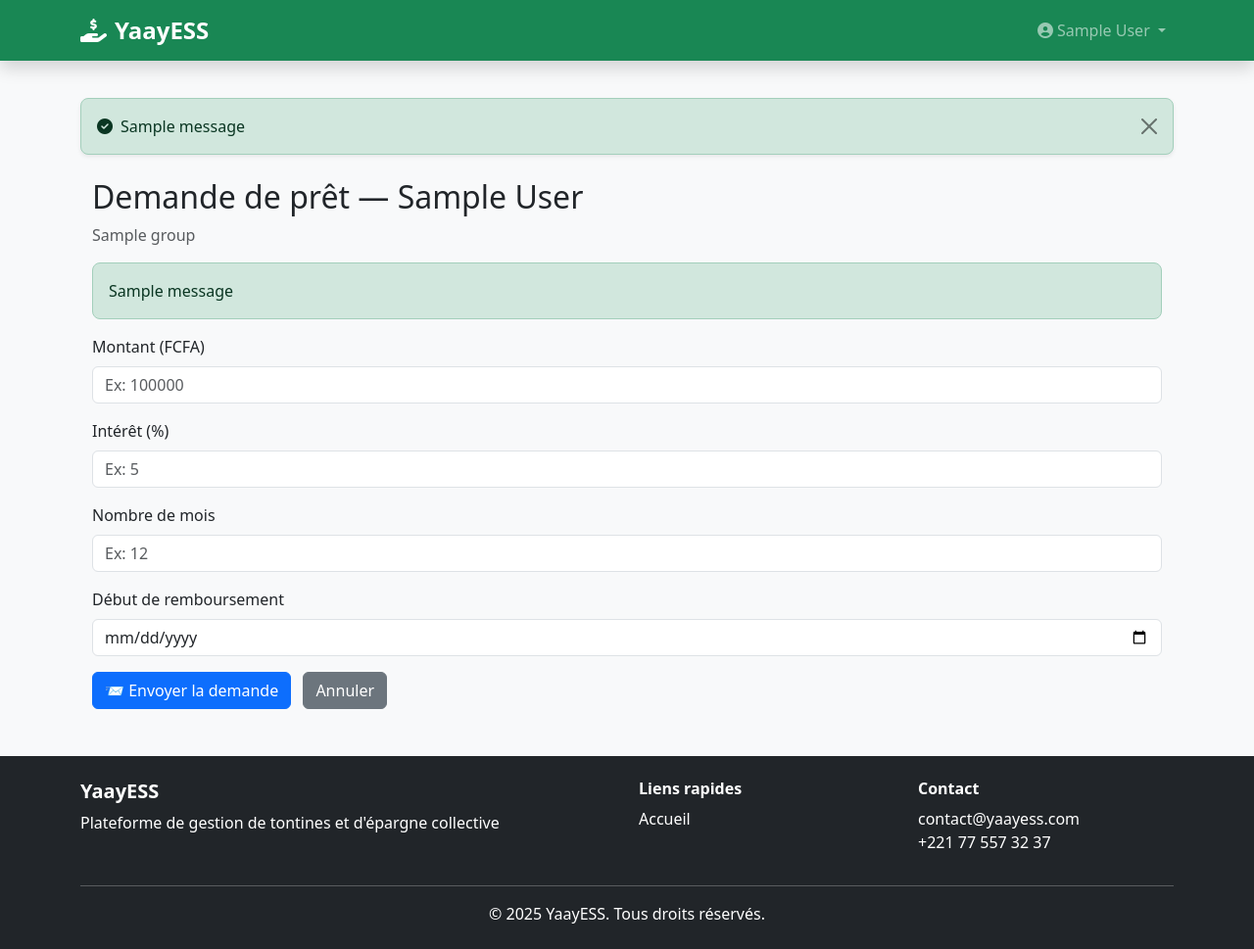
After one commit to Indour61/yaayess-tontine, a Django app: page /epargne/pret/nouveau/1/ in a window 1280 px wide. The commit adds this page. Shown: the whole page at 98% size. Run offline with Django 5.2, Linux system fonts and the light colour scheme; a user stored in the database is signed in; tables that the repository leaves empty hold one stand-in row (values such as "Sample post"); one stand-in notice (Sample message) is shown; some libraries are stand-ins or nearby versions.

Commit message:
ajout demande pret et liste des remboursements

```diff
--- a/epargnecredit/forms.py
+++ b/epargnecredit/forms.py
@@ -118,3 +118,62 @@ class RegisterForm(UserCreationForm):
         if commit:
             user.save()
         return user
+
+# epargnecredit/forms.py
+from django import forms
+from django.utils import timezone
+from .models import PretDemande
+
+# epargnecredit/forms.py
+from django import forms
+from django.utils import timezone
+from decimal import Decimal, ROUND_HALF_UP, InvalidOperation
+from .models import PretDemande
+
+class PretDemandeForm(forms.ModelForm):
+    class Meta:
+        model = PretDemande
+        fields = ["montant", "interet", "nb_mois", "debut_remboursement"]
+        widgets = {
+            "montant": forms.NumberInput(attrs={"class": "form-control", "min": "1", "step": "1", "placeholder": "Ex: 100000"}),
+            "interet": forms.NumberInput(attrs={"class": "form-control", "min": "0", "max": "100", "step": "0.01", "placeholder": "Ex: 5"}),
+            "nb_mois": forms.NumberInput(attrs={"class": "form-control", "min": "1", "step": "1", "placeholder": "Ex: 12"}),
+            "debut_remboursement": forms.DateInput(attrs={"class": "form-control", "type": "date"}),
+        }
+
+    def clean(self):
+        cleaned = super().clean()
+        montant = cleaned.get("montant")
+        interet = cleaned.get("interet")
+        nb_mois = cleaned.get("nb_mois")
+        debut = cleaned.get("debut_remboursement")
+
+        # Montant: forcer entier (field = Decimal(… , decimal_places=0))
+        try:
+            if montant is None:
+                raise InvalidOperation
+            cleaned["montant"] = Decimal(montant).quantize(Decimal("1"), rounding=ROUND_HALF_UP)
+            if cleaned["montant"] <= 0:
+                self.add_error("montant", "Le montant doit être > 0.")
+        except Exception:
+            self.add_error("montant", "Montant invalide.")
+
+        # Intérêt %
+        try:
+            if interet is None:
+                raise InvalidOperation
+            interet = Decimal(interet)
+            if interet < 0 or interet > 100:
+                self.add_error("interet", "L'intérêt doit être entre 0 et 100%.")
+        except Exception:
+            self.add_error("interet", "Intérêt invalide.")
+
+        # Nombre de mois
+        if not nb_mois or int(nb_mois) <= 0:
+            self.add_error("nb_mois", "Le nombre de mois doit être > 0.")
+
+        # Date de début
+        if debut and debut < timezone.now().date():
+            self.add_error("debut_remboursement", "La date de début ne peut pas être passée.")
+
+        return cleaned
--- a/epargnecredit/urls.py
+++ b/epargnecredit/urls.py
@@ -43,4 +43,11 @@ urlpatterns = [
     # --- Historique cycles & actions ---
     path('<int:group_id>/historique-cycles/', views.historique_cycles_view, name='historique_cycles'),
     path("historique-actions/", views.historique_actions_view, name="historique_actions"),
+
+    path("pret/nouveau/<int:member_id>/", views.demande_pret, name="demande_pret"),
+    path("pret/<int:pk>/valider/", views.pret_valider, name="pret_valider"),
+    path("pret/<int:pk>/refuser/", views.pret_refuser, name="pret_refuser"),
+
+    path("pret/<int:pk>/remboursement/", views.pret_remboursement_detail, name="pret_remboursement_detail"),
+
 ]
--- a/epargnecredit/views.py
+++ b/epargnecredit/views.py
@@ -328,7 +328,7 @@ from django.shortcuts import get_object_or_404, render, redirect
 from django.urls import reverse
 
 from .models import Group, GroupMember, Versement, ActionLog
-
+from .models import Group, GroupMember, Versement, ActionLog, PretDemande  # + PretDemande
 
 @login_required
 def group_detail(request, group_id):
@@ -344,7 +344,6 @@ def group_detail(request, group_id):
         return redirect("epargnecredit:group_list")
 
     # --- Nom de la relation reverse GroupMember -> Versement ---
-    # epargnecredit utilise 'versements_ec'
     rel_lookup = "versements_ec"
 
     # --- Sous-requête : dernier versement (date + montant) depuis date_reset si définie ---
@@ -410,6 +409,16 @@ def group_detail(request, group_id):
     if user_is_admin:
         request.session["last_invitation_link"] = invite_url
 
+    # --- 🔹 Demandes de prêt en attente (admin seulement) ---
+    pending_prets = PretDemande.objects.none()
+    if user_is_admin:
+        pending_prets = (
+            PretDemande.objects
+            .filter(member__group=group, statut="PENDING")
+            .select_related("member", "member__user")
+            .order_by("-created_at")
+        )
+
     context = {
         "group": group,
         "membres": membres,                # total_montant / last_date / last_amount
@@ -419,6 +428,7 @@ def group_detail(request, group_id):
         "user_is_admin": user_is_admin,
         "invite_url": invite_url,
         "last_invitation_link": request.session.get("last_invitation_link"),
+        "pending_prets": pending_prets,    # 🔹 ajouté
     }
     return render(request, "epargnecredit/group_detail.html", context)
 
@@ -907,3 +917,223 @@ def historique_actions_view(request):
     return render(request, "epargnecredit/historique_actions.html", {
         "logs": logs
     })
+
+# epargnecredit/views.py (ajoute en haut si pas déjà)
+from django.views.decorators.http import require_http_methods
+from django.utils import timezone
+from django.contrib.auth.decorators import login_required
+from django.contrib import messages
+from django.shortcuts import get_object_or_404, render, redirect
+from django.urls import reverse
+from django.db import transaction
+
+from .models import Group, GroupMember, Versement, PretDemande  # 🔹 PretDemande
+from .forms import PretDemandeForm
+
+# ------------------------------------------------
+# Créer une demande de prêt (membre ou admin)
+# ------------------------------------------------
+# epargnecredit/views.py
+from django.db import transaction, IntegrityError
+from django.contrib import messages
+from django.shortcuts import get_object_or_404, render, redirect
+from django.contrib.auth.decorators import login_required
+from django.utils import timezone
+from .models import GroupMember, PretDemande
+from .forms import PretDemandeForm
+
+@login_required
+@transaction.atomic
+def demande_pret(request, member_id: int):
+    member = get_object_or_404(
+        GroupMember.objects.select_related("user", "group"),
+        id=member_id
+    )
+    group = member.group
+
+    # Permissions: le membre lui-même, l'admin du groupe, ou super_admin
+    is_self = (request.user == member.user)
+    is_group_admin = (request.user == getattr(group, "admin", None))
+    is_super_admin = bool(getattr(request.user, "is_super_admin", False))
+    if not (is_self or is_group_admin or is_super_admin):
+        messages.error(request, "Vous n’avez pas les droits pour créer une demande de prêt pour ce membre.")
+        return redirect("epargnecredit:group_detail", group_id=group.id)
+
+    if request.method == "POST":
+        form = PretDemandeForm(request.POST)
+        if form.is_valid():
+            try:
+                # Empêcher plusieurs demandes “en attente” (contrainte DB + garde applicative)
+                if PretDemande.objects.filter(member=member, statut="PENDING").exists():
+                    messages.warning(request, "Une demande de prêt est déjà en attente pour ce membre.")
+                    return redirect("epargnecredit:group_detail", group_id=group.id)
+
+                demande: PretDemande = form.save(commit=False)
+                demande.member = member
+                demande.statut = "PENDING"
+                demande.save()
+            except IntegrityError as e:
+                # Cas de collision avec l'unique constraint conditionnelle
+                if "uniq_pending_pret_par_membre_ec" in str(e):
+                    messages.warning(request, "Une demande de prêt est déjà en attente pour ce membre.")
+                    return redirect("epargnecredit:group_detail", group_id=group.id)
+                messages.error(request, f"Erreur base de données: {e}")
+                return render(request, "epargnecredit/demande_pret_form.html", {
+                    "form": form, "member": member, "group": group
+                }, status=400)
+            except Exception as e:
+                messages.error(request, f"Erreur inattendue: {e}")
+                return render(request, "epargnecredit/demande_pret_form.html", {
+                    "form": form, "member": member, "group": group
+                }, status=400)
+
+            messages.success(request, "Votre demande de prêt a été enregistrée et est en attente de validation.")
+            return redirect("epargnecredit:group_detail", group_id=group.id)
+        else:
+            # Réafficher le formulaire avec les erreurs
+            return render(request, "epargnecredit/demande_pret_form.html", {
+                "form": form, "member": member, "group": group
+            }, status=400)
+    else:
+        # GET
+        form = PretDemandeForm()
+        return render(request, "epargnecredit/demande_pret_form.html", {
+            "form": form, "member": member, "group": group
+        })
+
+# ------------------------------------------------
+# Valider / Refuser une demande (ADMIN SEULEMENT)
+# ------------------------------------------------
+@login_required
+@require_http_methods(["POST"])
+@transaction.atomic
+def pret_valider(request, pk: int):
+    demande = get_object_or_404(PretDemande.objects.select_related("member", "member__group"), pk=pk)
+    group = demande.member.group
+
+    is_group_admin = (request.user == getattr(group, "admin", None))
+    is_super_admin = bool(getattr(request.user, "is_super_admin", False))
+    if not (is_group_admin or is_super_admin):
+        messages.error(request, "Seul l’admin du groupe peut valider un prêt.")
+        return redirect("epargnecredit:group_detail", group_id=group.id)
+
+    if demande.statut != "PENDING":
+        messages.info(request, "Cette demande a déjà été traitée.")
+        return redirect("epargnecredit:group_detail", group_id=group.id)
+
+    demande.statut = "APPROVED"
+    demande.decided_by = request.user
+    demande.decided_at = timezone.now()
+    demande.commentaire = request.POST.get("commentaire", "")
+    demande.save(update_fields=["statut", "decided_by", "decided_at", "commentaire"])
+
+    messages.success(request, "Demande de prêt approuvée ✅")
+    # 🔁 Redirige vers la page de remboursement
+    return redirect("epargnecredit:pret_remboursement_detail", pk=demande.id)
+
+
+@login_required
+@require_http_methods(["POST"])
+@transaction.atomic
+def pret_refuser(request, pk: int):
+    demande = get_object_or_404(PretDemande.objects.select_related("member", "member__group"), pk=pk)
+    group = demande.member.group
+
+    is_group_admin = (request.user == getattr(group, "admin", None))
+    is_super_admin = bool(getattr(request.user, "is_super_admin", False))
+    if not (is_group_admin or is_super_admin):
+        messages.error(request, "Seul l’admin du groupe peut refuser un prêt.")
+        return redirect("epargnecredit:group_detail", group_id=group.id)
+
+    if demande.statut != "PENDING":
+        messages.info(request, "Cette demande a déjà été traitée.")
+        return redirect("epargnecredit:group_detail", group_id=group.id)
+
+    demande.statut = "REJECTED"
+    demande.decided_by = request.user
+    demande.decided_at = timezone.now()
+    demande.commentaire = request.POST.get("commentaire", "")
+    demande.save(update_fields=["statut", "decided_by", "decided_at", "commentaire"])
+
+    messages.success(request, "Demande de prêt refusée ❌")
+    return redirect("epargnecredit:group_detail", group_id=group.id)
+
+from decimal import Decimal, ROUND_HALF_UP
+from django.db.models import Q, Sum, OuterRef, Subquery, Value, DecimalField
+from django.db.models.functions import Coalesce
+from django.contrib.auth.decorators import login_required
+from django.shortcuts import render, get_object_or_404, redirect
+from django.urls import reverse
+from django.contrib import messages
+from django.utils import timezone
+from django.views.decorators.http import require_http_methods
+from django.db import transaction, IntegrityError
+
+from .models import Group, GroupMember, Versement, ActionLog, PretDemande
+
+@login_required
+def pret_remboursement_detail(request, pk: int):
+    """
+    Affiche la répartition du remboursement d'un prêt APPROUVÉ
+    entre les membres actifs du groupe (parts égales).
+    Accessible à l’admin du groupe (ou super_admin).
+    """
+    demande = get_object_or_404(
+        PretDemande.objects.select_related("member", "member__group", "member__user"),
+        pk=pk,
+    )
+    group = demande.member.group
+
+    # Permissions
+    is_group_admin = (request.user == getattr(group, "admin", None))
+    is_super_admin = bool(getattr(request.user, "is_super_admin", False))
+    if not (is_group_admin or is_super_admin):
+        messages.error(request, "Seul l’admin du groupe peut consulter cette page.")
+        return redirect("epargnecredit:group_detail", group_id=group.id)
+
+    if demande.statut != "APPROVED":
+        messages.info(request, "Cette demande n'est pas approuvée.")
+        return redirect("epargnecredit:group_detail", group_id=group.id)
+
+    # Membres actifs du groupe (si le champ 'actif' existe)
+    membres_qs = GroupMember.objects.filter(group=group).select_related("user")
+    if "actif" in {f.name for f in GroupMember._meta.get_fields()}:
+        membres_qs = membres_qs.filter(actif=True)
+
+    nb_membres = membres_qs.count() or 1  # garde-fou
+
+    # Totaux (entiers FCFA)
+    total = demande.total_a_rembourser
+    try:
+        total = Decimal(total).quantize(Decimal("1"), rounding=ROUND_HALF_UP)
+    except Exception:
+        total = Decimal("0")
+
+    mensualite = demande.mensualite
+    try:
+        mensualite = Decimal(mensualite).quantize(Decimal("1"), rounding=ROUND_HALF_UP)
+    except Exception:
+        mensualite = Decimal("0")
+
+    # Part par membre (totale & mensuelle)
+    part_totale = (total / nb_membres).quantize(Decimal("1"), rounding=ROUND_HALF_UP)
+    part_mensuelle = (mensualite / nb_membres).quantize(Decimal("1"), rounding=ROUND_HALF_UP) if demande.nb_mois else part_totale
+
+    # Préparer la liste pour le template
+    repartition = []
+    for m in membres_qs.order_by("id"):
+        repartition.append({
+            "member": m,
+            "part_totale": part_totale,
+            "part_mensuelle": part_mensuelle,
+        })
+
+    context = {
+        "group": group,
+        "demande": demande,
+        "repartition": repartition,
+        "total": total,
+        "mensualite": mensualite,
+        "nb_membres": nb_membres,
+    }
+    return render(request, "epargnecredit/pret_remboursement_detail.html", context)
--- /dev/null
+++ b/templates/epargnecredit/demande_pret_form.html
@@ -0,0 +1,52 @@
+{% extends "base.html" %}
+{% load humanize %}
+
+{% block title %}Demande de prêt{% endblock %}
+
+{% block content %}
+<div class="container mt-4">
+  <h2>Demande de prêt — {{ member.user.nom|default:member.user.phone }}</h2>
+  <p class="text-muted mb-3">{{ group.nom }}</p>
+
+  {% if messages %}
+    {% for message in messages %}
+      <div class="alert alert-{{ message.tags|default:'info' }}">{{ message|safe }}</div>
+    {% endfor %}
+  {% endif %}
+
+  <form method="post" novalidate>
+    {% csrf_token %}
+
+    <div class="mb-3">
+      <label class="form-label" for="{{ form.montant.id_for_label }}">Montant (FCFA)</label>
+      {{ form.montant }}
+      {% if form.montant.errors %}<div class="text-danger small">{{ form.montant.errors }}</div>{% endif %}
+    </div>
+
+    <div class="mb-3">
+      <label class="form-label" for="{{ form.interet.id_for_label }}">Intérêt (%)</label>
+      {{ form.interet }}
+      {% if form.interet.errors %}<div class="text-danger small">{{ form.interet.errors }}</div>{% endif %}
+    </div>
+
+    <div class="mb-3">
+      <label class="form-label" for="{{ form.nb_mois.id_for_label }}">Nombre de mois</label>
+      {{ form.nb_mois }}
+      {% if form.nb_mois.errors %}<div class="text-danger small">{{ form.nb_mois.errors }}</div>{% endif %}
+    </div>
+
+    <div class="mb-3">
+      <label class="form-label" for="{{ form.debut_remboursement.id_for_label }}">Début de remboursement</label>
+      {{ form.debut_remboursement }}
+      {% if form.debut_remboursement.errors %}<div class="text-danger small">{{ form.debut_remboursement.errors }}</div>{% endif %}
+    </div>
+
+    {% if form.non_field_errors %}
+      <div class="alert alert-danger">{{ form.non_field_errors }}</div>
+    {% endif %}
+
+    <button type="submit" class="btn btn-primary">📨 Envoyer la demande</button>
+    <a href="{% url 'epargnecredit:group_detail' group.id %}" class="btn btn-secondary ms-2">Annuler</a>
+  </form>
+</div>
+{% endblock %}
```
Also changed, not shown: epargnecredit/models.py (+58 -0 lines), templates/epargnecredit/group_detail.html (+49 -1 lines), templates/epargnecredit/pret_remboursement_detail.html (added, +78 -0 lines), epargnecredit/migrations/0004_pretdemande.py (added).
